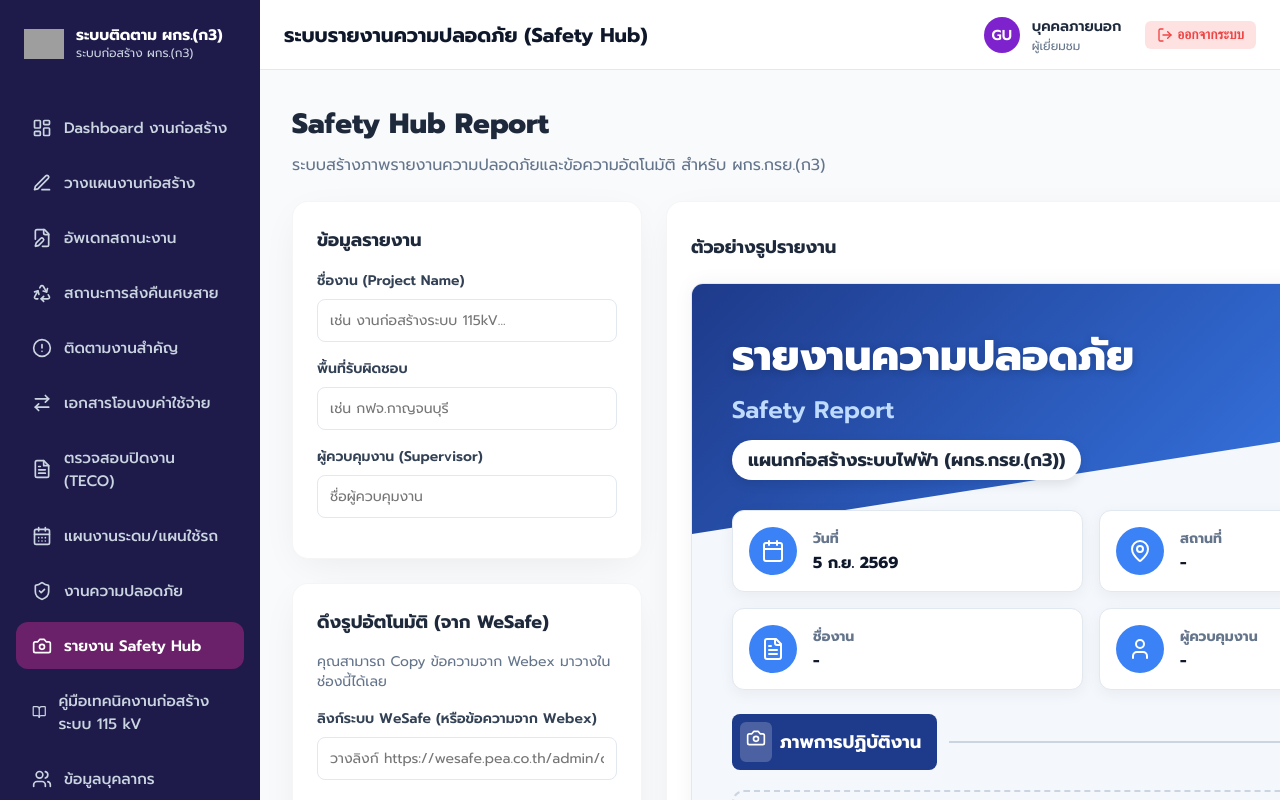
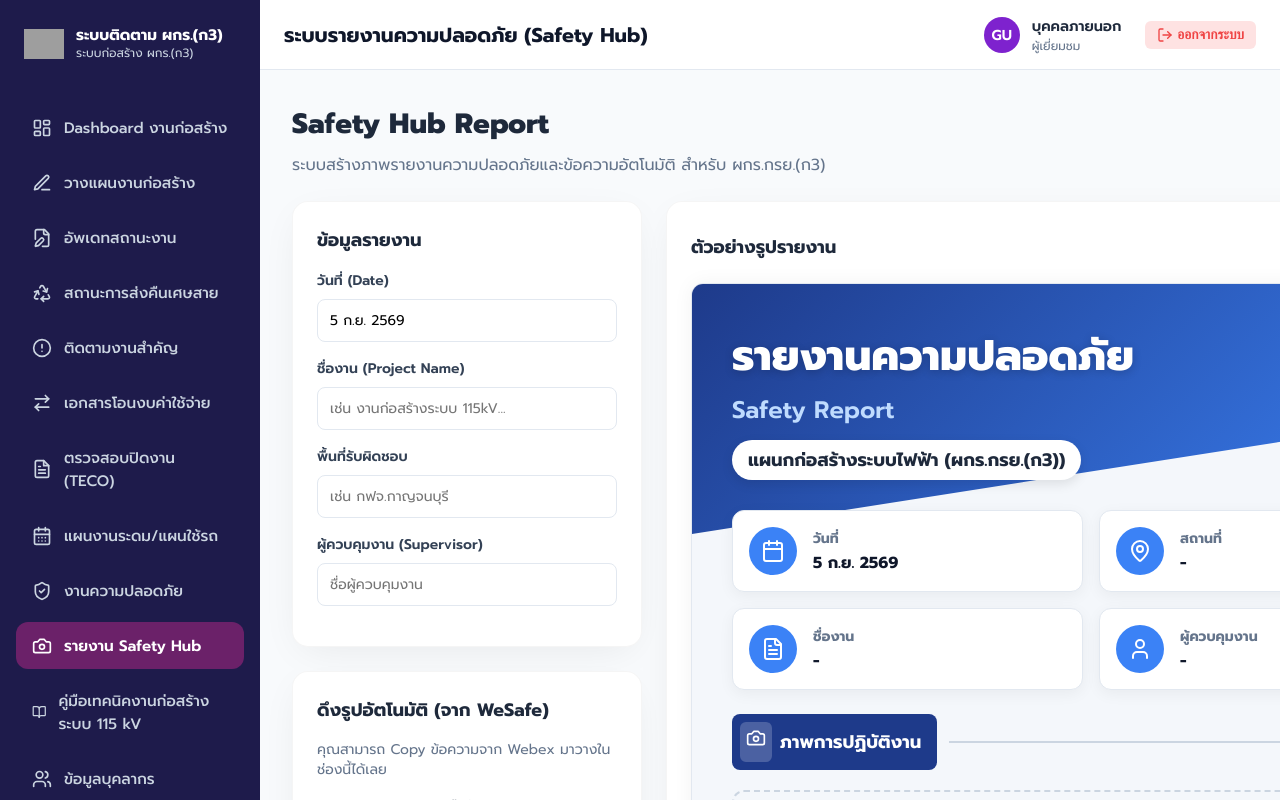
Before and after one commit to superninkub-cloud/pea-construction-app, a Next.js app: page /safety-hub in a window 1280 px wide. Both pictures are taken after a click on the button "เข้าใช้งานโหมดผู้เยี่ยมชม (ดูเท่านั้น)". Built offline with nearby package versions, Linux system fonts and the light colour scheme; grey boxes are pictures that could not be loaded.

Commit message:
feat: add date input field to safety hub form

```diff
--- a/app/safety-hub/page.tsx
+++ b/app/safety-hub/page.tsx
@@ -137,6 +137,11 @@ export default function SafetyHubPage() {
           <div className="safety-sidebar">
             <div className="safety-form mb-6">
               <h3 className="text-lg font-bold text-slate-800 mb-4">ข้อมูลรายงาน</h3>
+
+              <div className="form-group">
+                <label>วันที่ (Date)</label>
+                <input type="text" value={dateStr} onChange={e => setDateStr(e.target.value)} placeholder="เช่น 5 ก.ย. 2569" />
+              </div>
 
               <div className="form-group">
                 <label>ชื่องาน (Project Name)</label>
```
